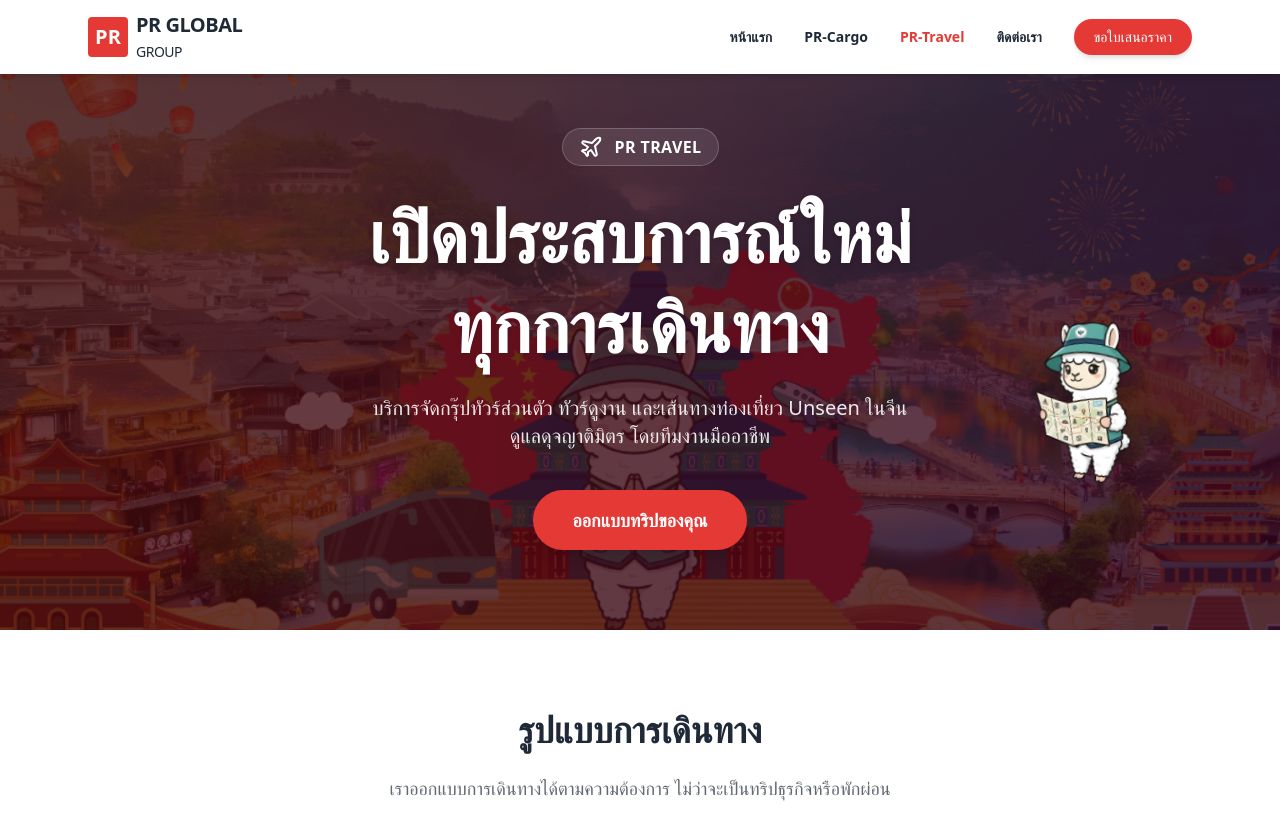
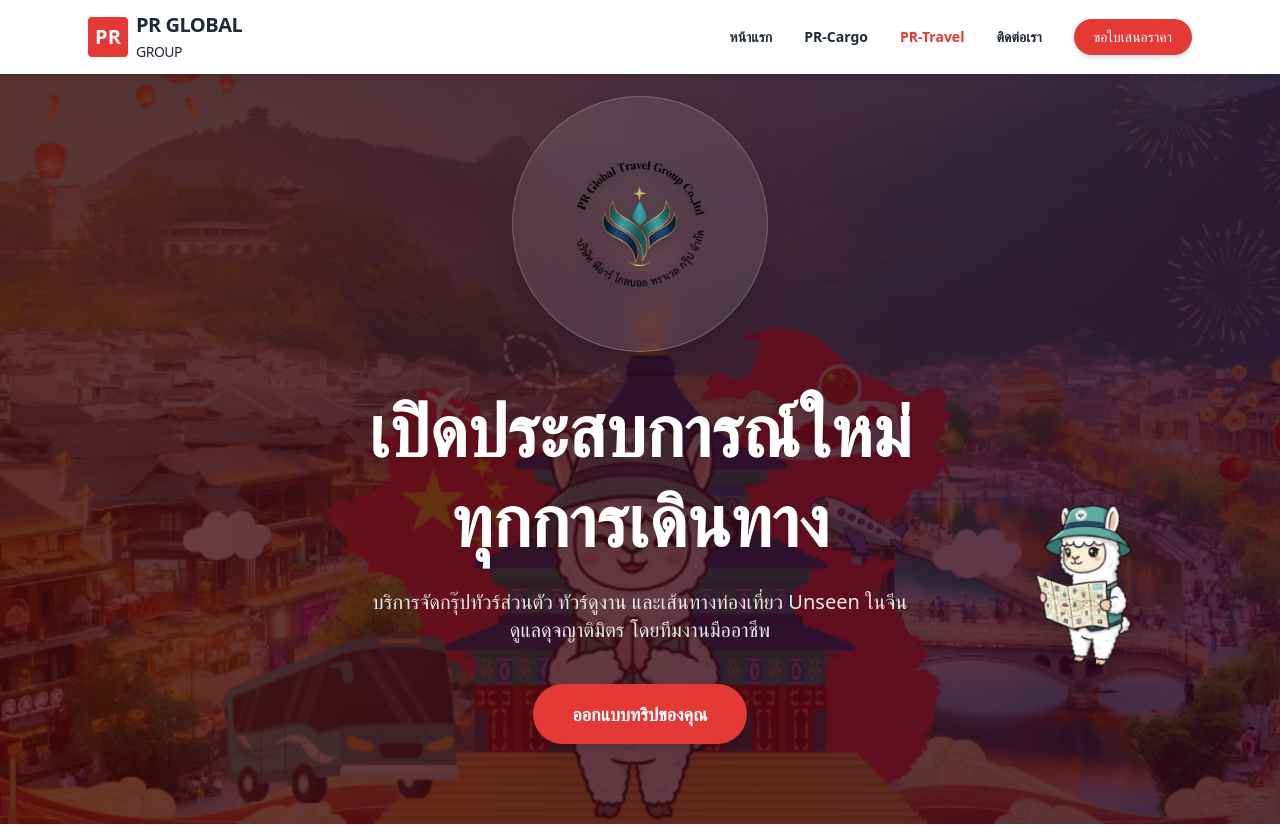
Before and after one commit to wasingsd/prgbgroup, a Next.js app: page /pr-travel in a window 1280 px wide. Shown: the top 826 px of the page. Built offline with nearby package versions, Linux system fonts and the light colour scheme.

Commit message:
Replace travel badge with large logo and adjust banner

```diff
--- a/app/pr-travel/page.tsx
+++ b/app/pr-travel/page.tsx
@@ -12,13 +12,14 @@
 import MascotPresent from '@/app/assets/images/mascot-pr-travel-present.png';
 import MascotConfirm from '@/app/assets/images/mascot-pr-travel-confirm.png';
 import TravelMascot from '@/app/assets/images/travel-mascot.png';
+import LogoTravel from "@/app/assets/images/logo-travel-new.png";
 
 
 export default function PrTravelPage() {
     return (
         <div>
             {/* Travel Hero */}
-            <div className="bg-gradient-to-r from-footer-start to-footer-end text-white pt-32 pb-20 relative overflow-hidden">
+            <div className="bg-gradient-to-r from-footer-start to-footer-end text-white pt-24 pb-20 relative overflow-hidden">
                 <div className="absolute inset-0">
                     <Image
                         src={TravelMascot}
@@ -30,8 +31,11 @@
                     <div className="absolute inset-0 bg-black/50"></div>
                 </div>
                 <div className="container mx-auto px-8 relative z-10 text-center">
-                    <div className="inline-flex items-center gap-3 mb-6 text-primary font-bold bg-white/10 px-4 py-1.5 rounded-full backdrop-blur-sm border border-white/20">
-                        <Plane size={24} className="text-white" /> <span className="text-white tracking-wide">PR TRAVEL</span>
+                    {/* Logo in Banner */}
+                    <div className="flex justify-center mb-8">
+                        <div className="w-48 h-48 md:w-64 md:h-64 bg-white/10 backdrop-blur-md rounded-full flex items-center justify-center p-6 border border-white/20 shadow-2xl">
+                            <Image src={LogoTravel} alt="PR Travel Logo" className="w-full h-full object-contain drop-shadow-lg" />
+                        </div>
                     </div>
                     <h1 className="text-4xl md:text-7xl font-bold mb-6 leading-tight drop-shadow-md">
                         เปิดประสบการณ์ใหม่ <br className="hidden md:block" /> ทุกการเดินทาง
```
